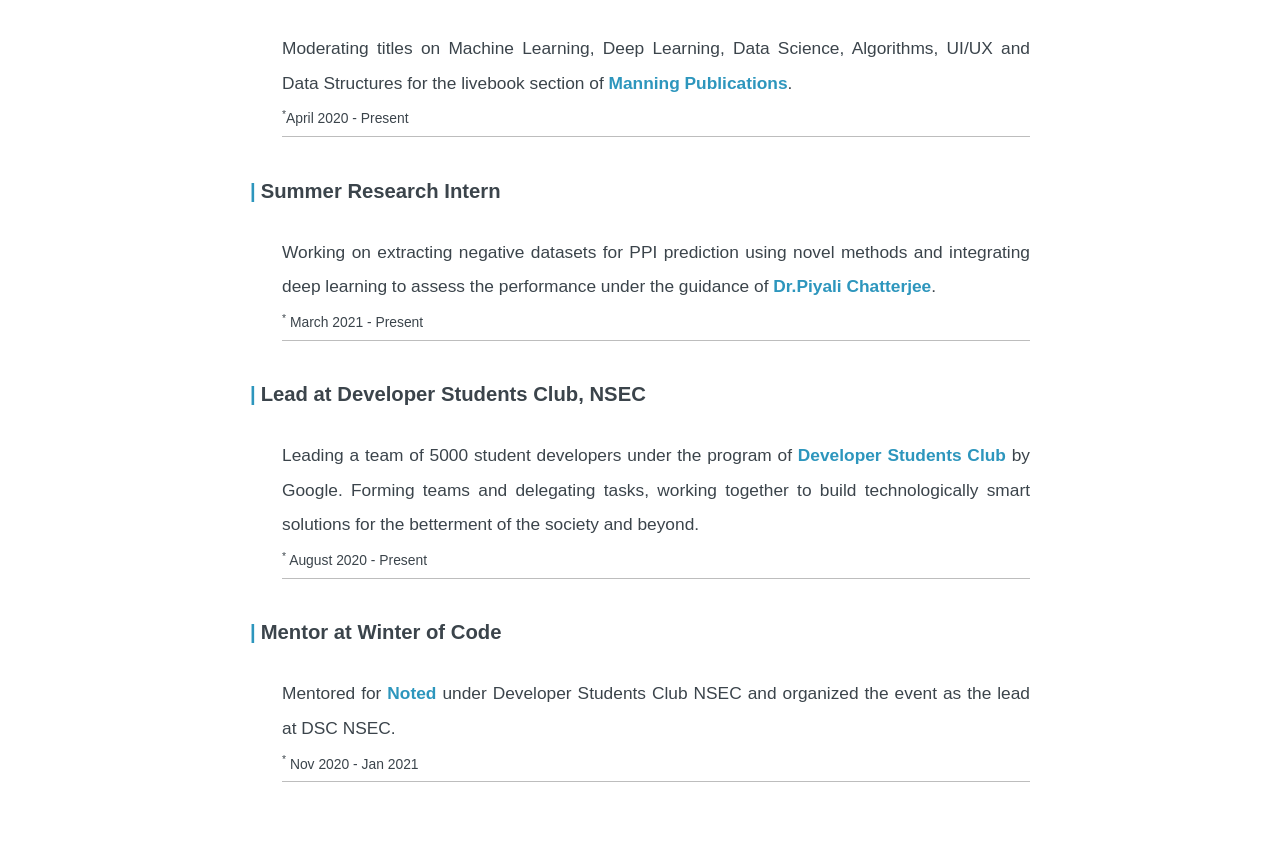
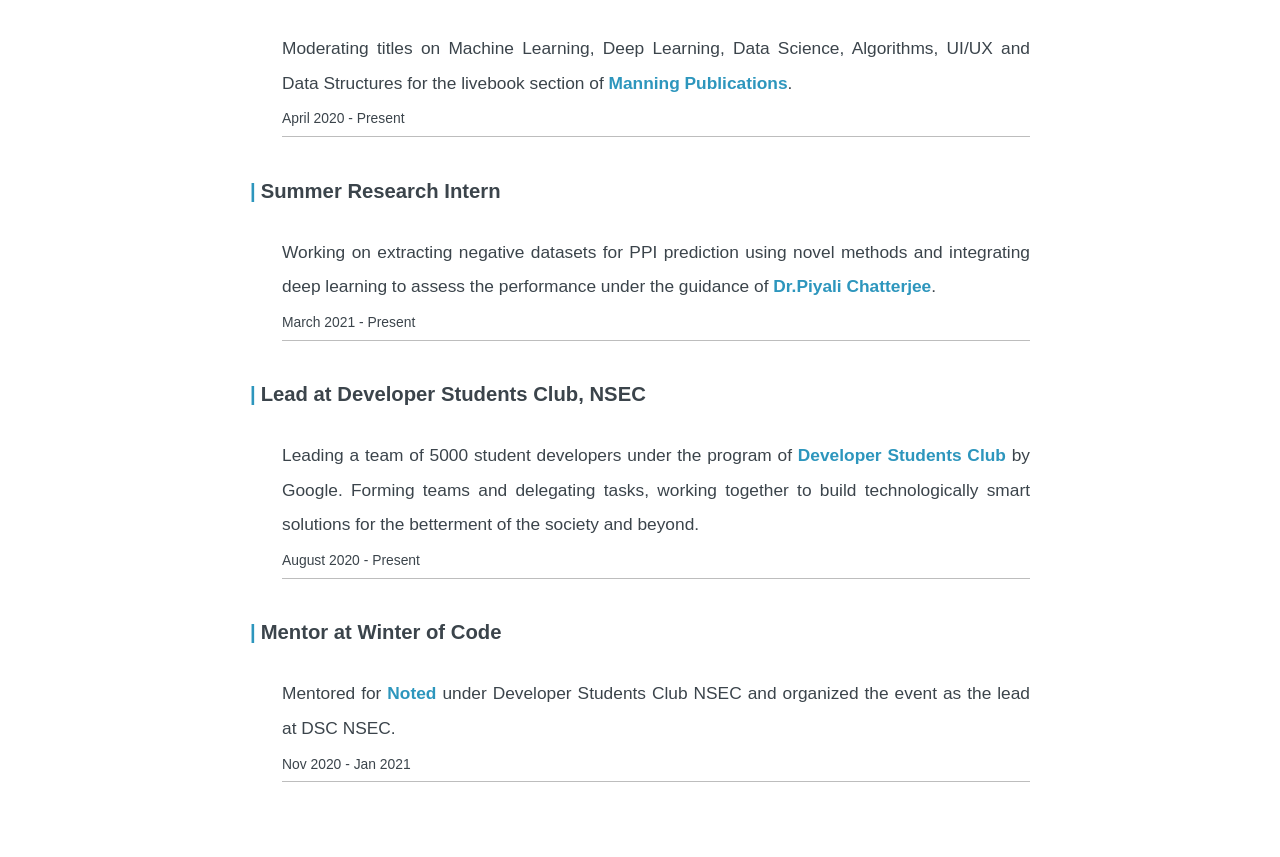
Before and after one commit to Rajwrita/rajwrita.github.io, a Jekyll site: the page built from work.md, in a window 1280 px wide. Shown: the part 272-1129 px from the top of the page. Built offline with Jekyll 4.4.1, drawn with Linux system fonts in a browser that asks for light colours.

Commit message:
Update work.md

```diff
--- a/work.md
+++ b/work.md
@@ -10,22 +10,22 @@ permalink: /work
     <h3>Moderator at Manning Publications</h3>
     <article class="archive-item">
        Moderating titles on Machine Learning, Deep Learning, Data Science, Algorithms, UI/UX and Data Structures for the livebook section of <a href="http://livebook.manning.com/">Manning Publications</a>.<br>
-       <small><sup>*</sup>April 2020 - Present</small>
+       <small>April 2020 - Present</small>
     </article>
     <h3>Summer Research Intern</h3>
     <article class="archive-item">
        Working on extracting negative datasets for PPI prediction using novel methods and integrating deep learning to assess the performance under the guidance of <a href="https://scholar.google.co.in/citations?user=EKEsIu0AAAAJ&hl=en">Dr.Piyali Chatterjee</a>.<br>
-       <small><sup>*</sup> March 2021 - Present</small>
+       <small>March 2021 - Present</small>
     </article>
     <h3>Lead at Developer Students Club, NSEC</h3>
     <article class="archive-item">
         Leading a team of 5000 student developers under the program of <a href="https://dsc.community.dev/netaji-subhash-engineering-college/">Developer Students Club </a>by Google. Forming teams and delegating tasks, working together to build technologically smart solutions for the betterment of the society and beyond. <br>
-       <small><sup>*</sup> August 2020 - Present</small>
+       <small>August 2020 - Present</small>
     </article>
     <h3>Mentor at Winter of Code</h3>
     <article class="archive-item">
        Mentored for <a href="https://winterofcode.com/organisation/dsc-nsec">Noted</a> under Developer Students Club NSEC and organized the event as the lead at DSC NSEC.<br>
-       <small><sup>*</sup> Nov 2020 - Jan 2021</small>
+       <small>Nov 2020 - Jan 2021</small>
     </article>
 </div>
 </div>
```
